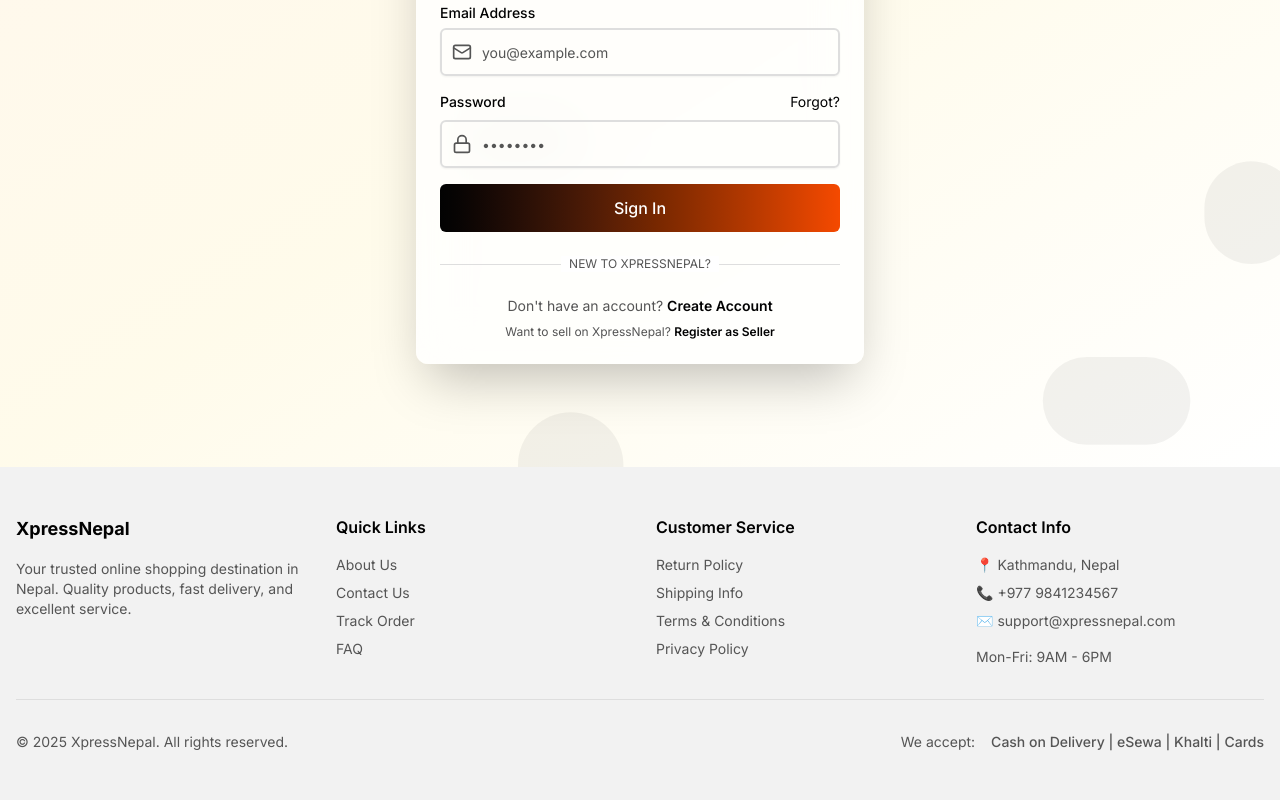
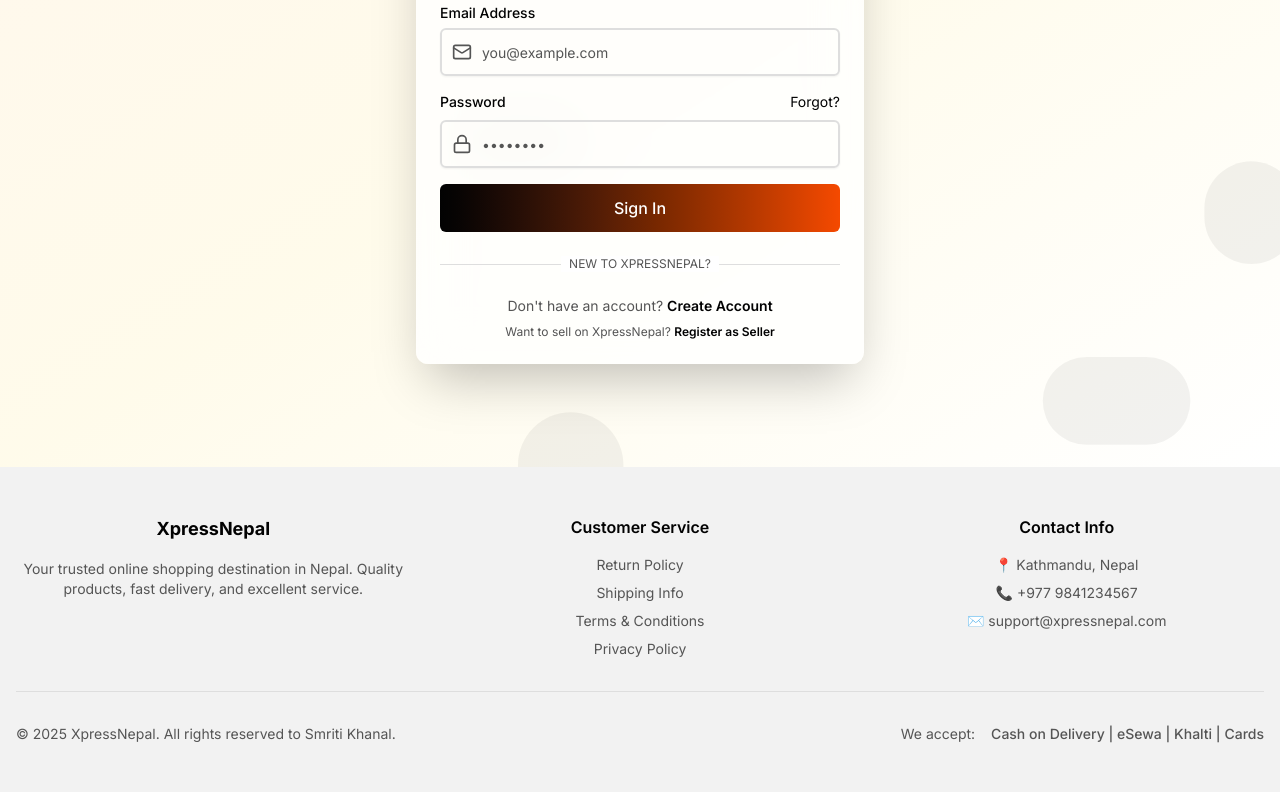
Before and after one commit to smritikhanal/xpressnepal_webapp, a Next.js app: page /auth/login in a window 1280 px wide. Shown: the part 398-1198 px from the top of the page. Built offline with nearby package versions, Linux system fonts and the light colour scheme; no server answers.

Commit message:
changes:footer adjustments

```diff
--- a/components/layout/Footer.tsx
+++ b/components/layout/Footer.tsx
@@ -5,40 +5,13 @@
   return (
     <footer className="bg-muted mt-auto">
       <div className="container mx-auto px-4 py-12">
-        <div className="grid grid-cols-1 md:grid-cols-4 gap-8">
+        <div className="grid grid-cols-1 md:grid-cols-3 gap-8 text-center">
           {/* Company Info */}
           <div>
             <h3 className="font-bold text-lg mb-4">XpressNepal</h3>
             <p className="text-sm text-muted-foreground mb-4">
               Your trusted online shopping destination in Nepal. Quality products, fast delivery, and excellent service.
             </p>
-          </div>
-
-          {/* Quick Links */}
-          <div>
-            <h3 className="font-semibold mb-4">Quick Links</h3>
-            <ul className="space-y-2 text-sm">
-              <li>
-                <Link href="/about" className="text-muted-foreground hover:text-primary">
-                  About Us
-                </Link>
-              </li>
-              <li>
-                <Link href="/contact" className="text-muted-foreground hover:text-primary">
-                  Contact Us
-                </Link>
-              </li>
-              <li>
-                <Link href="/track-order" className="text-muted-foreground hover:text-primary">
-                  Track Order
-                </Link>
-              </li>
-              <li>
-                <Link href="/faq" className="text-muted-foreground hover:text-primary">
-                  FAQ
-                </Link>
-              </li>
-            </ul>
           </div>
 
           {/* Customer Service */}
@@ -75,11 +48,6 @@
               <li>📍 Kathmandu, Nepal</li>
               <li>📞 +977 9841234567</li>
               <li>✉️ support@xpressnepal.com</li>
-              <li className="pt-2">
-                <div className="flex gap-2">
-                  <span>Mon-Fri: 9AM - 6PM</span>
-                </div>
-              </li>
             </ul>
           </div>
         </div>
@@ -87,7 +55,7 @@
         <Separator className="my-8" />
 
         <div className="flex flex-col md:flex-row justify-between items-center gap-4 text-sm text-muted-foreground">
-          <p>© 2025 XpressNepal. All rights reserved.</p>
+          <p>© 2025 XpressNepal. All rights reserved to Smriti Khanal.</p>
           <div className="flex gap-4">
             <span>We accept:</span>
             <span className="font-medium">Cash on Delivery | eSewa | Khalti | Cards</span>
```
